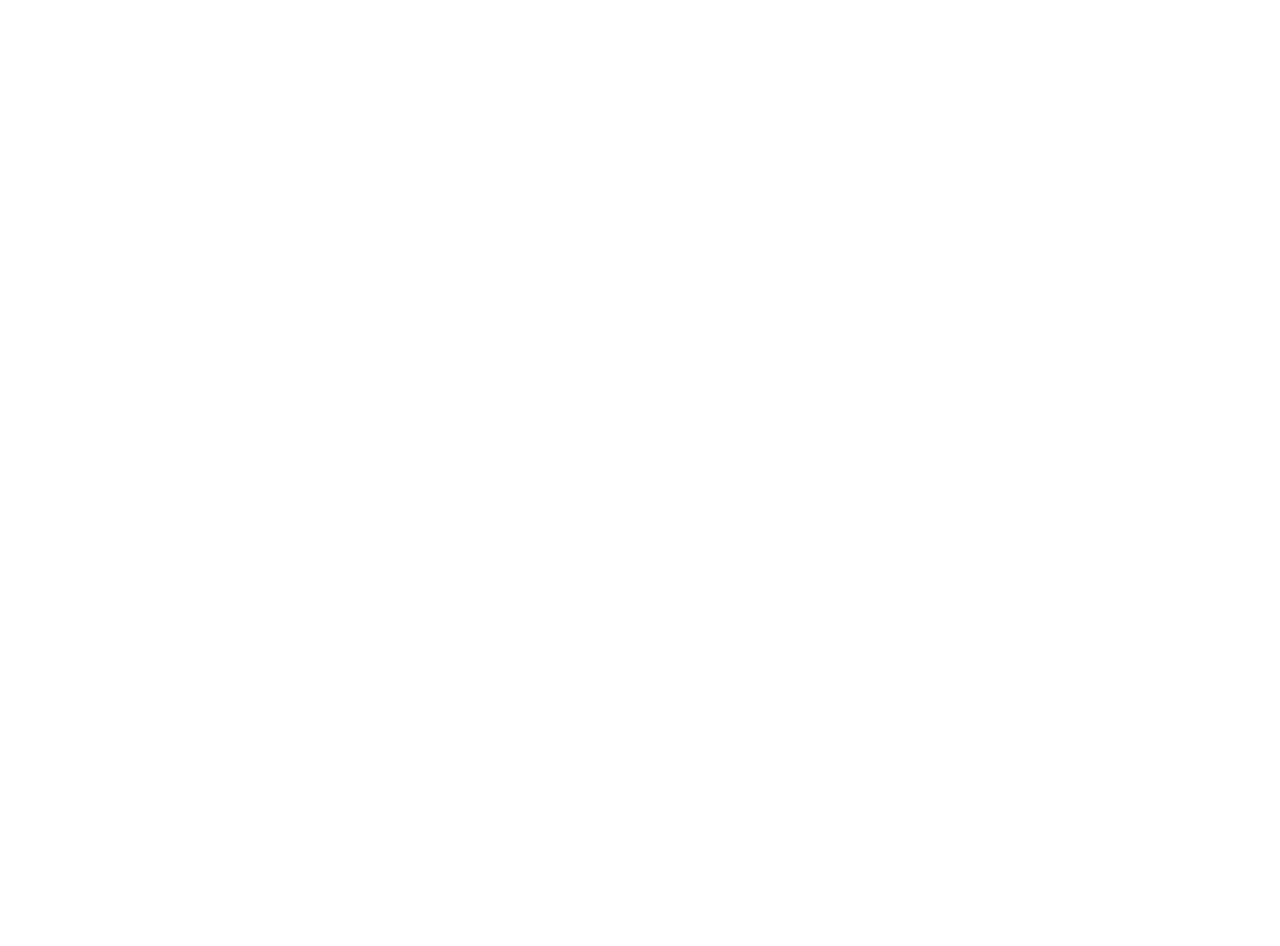
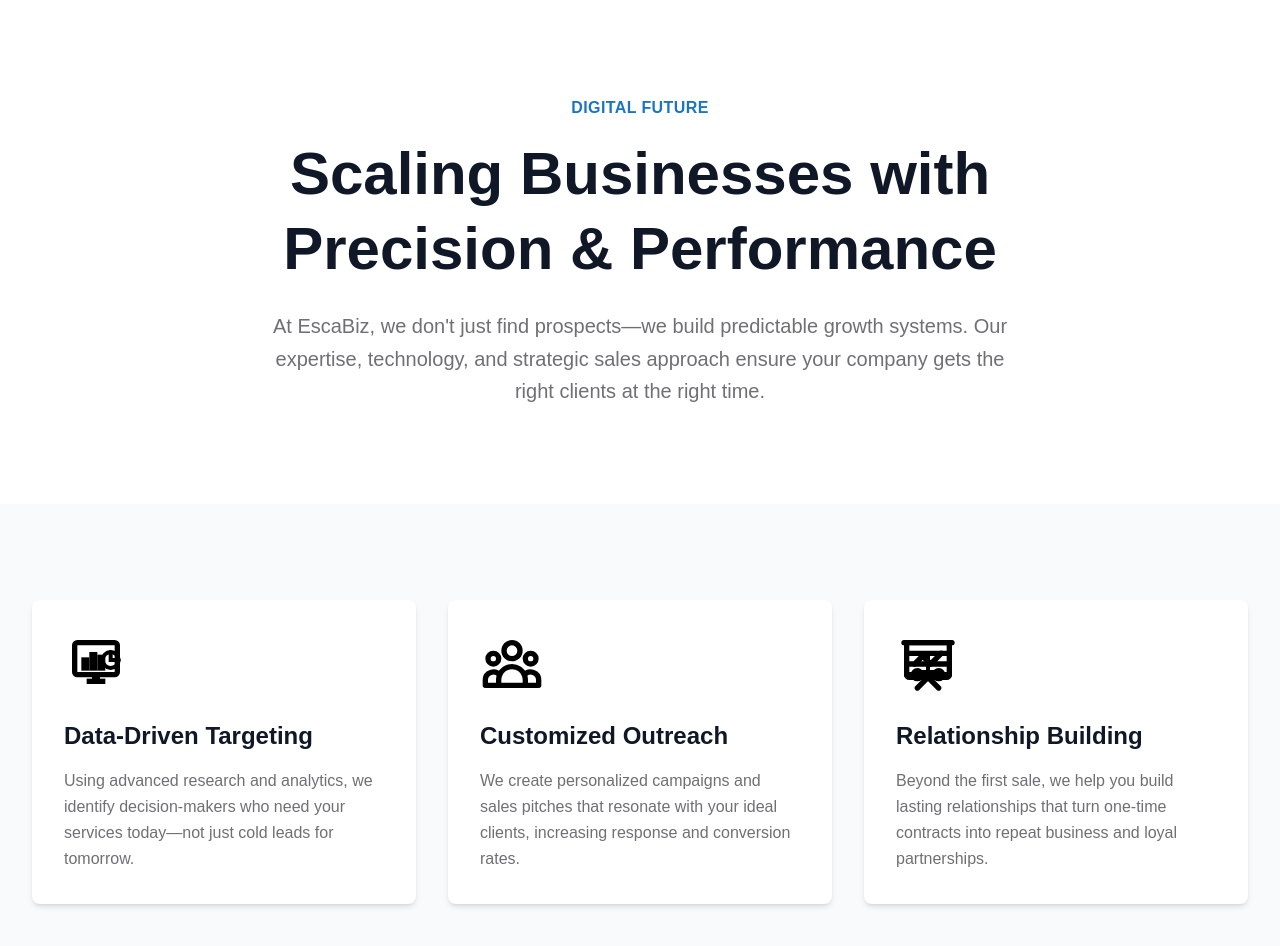
Before and after one commit to Sharmeen-Rauf/escabiz, a Next.js app: page / in a window 1280 px wide. Shown: the part 800-1746 px from the top of the page. Before the commit the page ends 800 px from the top, so only its background shows below. Built offline with nearby package versions, Linux system fonts and the light colour scheme.

Commit message:
Update Home page with new background image and restructure content. Introduce a Digital Future section highlighting business scaling, and add a Features section with three key offerings: Data-Driven Targeting, Customized Outreach, and Relationship Building.

```diff
--- a/src/app/page.tsx
+++ b/src/app/page.tsx
@@ -10,8 +10,8 @@ export default function Home() {
         <section className="relative w-full min-h-[600px] md:min-h-[700px] lg:min-h-[800px] flex items-center">
           {/* Background Image with Overlay */}
           <div className="absolute inset-0 z-0">
-            {/* Background Image - Replace with your actual image path */}
-            <div className="absolute inset-0 bg-[url('/hero-banner.jpg')] bg-cover bg-center bg-no-repeat">
+            {/* Background Image */}
+            <div className="absolute inset-0 bg-[url('/Gemini_Generated_Image_j3y59jj3y59jj3y5.png')] bg-cover bg-center bg-no-repeat">
               {/* Gradient Overlay - Dark on left, fading to original on right */}
               <div className="absolute inset-0 bg-gradient-to-r from-black/80 via-black/50 to-transparent"></div>
             </div>
@@ -23,9 +23,9 @@ export default function Home() {
           <div className="relative z-10 w-full max-w-7xl mx-auto px-4 sm:px-6 lg:px-8 py-20 lg:py-24">
             <div className="max-w-2xl">
               {/* Heading */}
-              <h1 className="text-4xl sm:text-5xl md:text-6xl lg:text-7xl font-bold text-white leading-tight mb-6">
+              <h2 className="text-3xl sm:text-4xl md:text-5xl lg:text-6xl font-bold text-white leading-tight mb-6">
                 More Clients. Less Stress. Real Results.
-              </h1>
+              </h2>
 
               {/* Paragraph */}
               <p className="text-base sm:text-lg md:text-xl text-white leading-relaxed mb-8 max-w-xl">
@@ -40,7 +40,147 @@ export default function Home() {
           </div>
         </section>
 
-        {/* Add more sections below as needed */}
+        {/* Digital Future Section */}
+        <section className="w-full bg-white py-16 md:py-20 lg:py-24">
+          <div className="w-full max-w-7xl mx-auto px-4 sm:px-6 lg:px-8">
+            <div className="max-w-4xl mx-auto text-center">
+              {/* Subtitle */}
+              <p className="text-sm md:text-base font-semibold text-[#1c75c0] uppercase tracking-wide mb-4">
+                Digital Future
+              </p>
+
+              {/* Heading */}
+              <h3 className="text-3xl sm:text-4xl md:text-5xl lg:text-6xl font-bold text-gray-900 leading-tight mb-6">
+                Scaling Businesses with Precision & Performance
+              </h3>
+
+              {/* Paragraph */}
+              <p className="text-base md:text-lg lg:text-xl text-[#6f7074] leading-relaxed max-w-3xl mx-auto">
+                At EscaBiz, we don&apos;t just find prospects—we build predictable growth systems. Our expertise, technology, and strategic sales approach ensure your company gets the right clients at the right time.
+              </p>
+            </div>
+          </div>
+        </section>
+
+        {/* Features Section */}
+        <section className="w-full bg-gray-50 py-16 md:py-20 lg:py-24">
+          <div className="w-full max-w-7xl mx-auto px-4 sm:px-6 lg:px-8">
+            <div className="grid grid-cols-1 md:grid-cols-2 lg:grid-cols-3 gap-6 lg:gap-8">
+              {/* Card 1: Data-Driven Targeting */}
+              <div className="bg-white rounded-lg shadow-md hover:shadow-lg transition-shadow duration-300 p-8 flex flex-col">
+                {/* Icon - Data Visualization Monitor */}
+                <div className="mb-6">
+                  <svg
+                    className="w-16 h-16 text-black"
+                    fill="none"
+                    stroke="currentColor"
+                    viewBox="0 0 24 24"
+                    xmlns="http://www.w3.org/2000/svg"
+                  >
+                    {/* Monitor Frame */}
+                    <rect x="4" y="4" width="16" height="12" rx="1" strokeWidth="2" />
+                    {/* Screen Content - Bar Chart */}
+                    <rect x="7" y="10" width="2" height="4" fill="currentColor" />
+                    <rect x="10" y="8" width="2" height="6" fill="currentColor" />
+                    <rect x="13" y="9" width="2" height="5" fill="currentColor" />
+                    {/* Pie Chart */}
+                    <circle cx="17.5" cy="10.5" r="3" strokeWidth="1.5" />
+                    <path d="M17.5 7.5 L17.5 10.5 L20.5 10.5" strokeWidth="1.5" strokeLinecap="round" />
+                    {/* Monitor Stand */}
+                    <rect x="11" y="16" width="2" height="2" fill="currentColor" />
+                    <rect x="9" y="18" width="6" height="1" fill="currentColor" />
+                  </svg>
+                </div>
+
+                {/* Heading */}
+                <h4 className="text-xl md:text-2xl font-bold text-gray-900 mb-4">
+                  Data-Driven Targeting
+                </h4>
+
+                {/* Paragraph */}
+                <p className="text-base text-[#6f7074] leading-relaxed flex-grow">
+                  Using advanced research and analytics, we identify decision-makers who need your services today—not just cold leads for tomorrow.
+                </p>
+              </div>
+
+              {/* Card 2: Customized Outreach */}
+              <div className="bg-white rounded-lg shadow-md hover:shadow-lg transition-shadow duration-300 p-8 flex flex-col">
+                {/* Icon */}
+                <div className="mb-6">
+                  <svg
+                    className="w-16 h-16 text-black"
+                    fill="none"
+                    stroke="currentColor"
+                    viewBox="0 0 24 24"
+                    xmlns="http://www.w3.org/2000/svg"
+                  >
+                    <path
+                      strokeLinecap="round"
+                      strokeLinejoin="round"
+                      strokeWidth={2}
+                      d="M17 20h5v-2a3 3 0 00-5.356-1.857M17 20H7m10 0v-2c0-.656-.126-1.283-.356-1.857M7 20H2v-2a3 3 0 015.356-1.857M7 20v-2c0-.656.126-1.283.356-1.857m0 0a5.002 5.002 0 019.288 0M15 7a3 3 0 11-6 0 3 3 0 016 0zm6 3a2 2 0 11-4 0 2 2 0 014 0zM7 10a2 2 0 11-4 0 2 2 0 014 0z"
+                    />
+                  </svg>
+                </div>
+
+                {/* Heading */}
+                <h4 className="text-xl md:text-2xl font-bold text-gray-900 mb-4">
+                  Customized Outreach
+                </h4>
+
+                {/* Paragraph */}
+                <p className="text-base text-[#6f7074] leading-relaxed flex-grow">
+                  We create personalized campaigns and sales pitches that resonate with your ideal clients, increasing response and conversion rates.
+                </p>
+              </div>
+
+              {/* Card 3: Relationship Building */}
+              <div className="bg-white rounded-lg shadow-md hover:shadow-lg transition-shadow duration-300 p-8 flex flex-col">
+                {/* Icon */}
+                <div className="mb-6">
+                  <svg
+                    className="w-16 h-16 text-black"
+                    fill="none"
+                    stroke="currentColor"
+                    viewBox="0 0 24 24"
+                    xmlns="http://www.w3.org/2000/svg"
+                  >
+                    <path
+                      strokeLinecap="round"
+                      strokeLinejoin="round"
+                      strokeWidth={2}
+                      d="M7 12l3-3 3 3 4-4M8 21l4-4 4 4M3 4h18M4 4h16v12a1 1 0 01-1 1H5a1 1 0 01-1-1V4z"
+                    />
+                    <path
+                      strokeLinecap="round"
+                      strokeLinejoin="round"
+                      strokeWidth={1.5}
+                      d="M9 12h6M9 15h6M12 9v6"
+                    />
+                    <path
+                      strokeLinecap="round"
+                      strokeLinejoin="round"
+                      strokeWidth={2}
+                      d="M4 4h16M4 8h16M4 12h16M4 16h16"
+                    />
+                    <circle cx={8} cy={16} r={2} fill="currentColor" />
+                    <circle cx={16} cy={16} r={2} fill="currentColor" />
+                  </svg>
+                </div>
+
+                {/* Heading */}
+                <h4 className="text-xl md:text-2xl font-bold text-gray-900 mb-4">
+                  Relationship Building
+                </h4>
+
+                {/* Paragraph */}
+                <p className="text-base text-[#6f7074] leading-relaxed flex-grow">
+                  Beyond the first sale, we help you build lasting relationships that turn one-time contracts into repeat business and loyal partnerships.
+                </p>
+              </div>
+            </div>
+          </div>
+        </section>
       </main>
     </>
   );
```
Also changed, not shown: public/Gemini_Generated_Image_j3y59jj3y59jj3y5.png (added).
